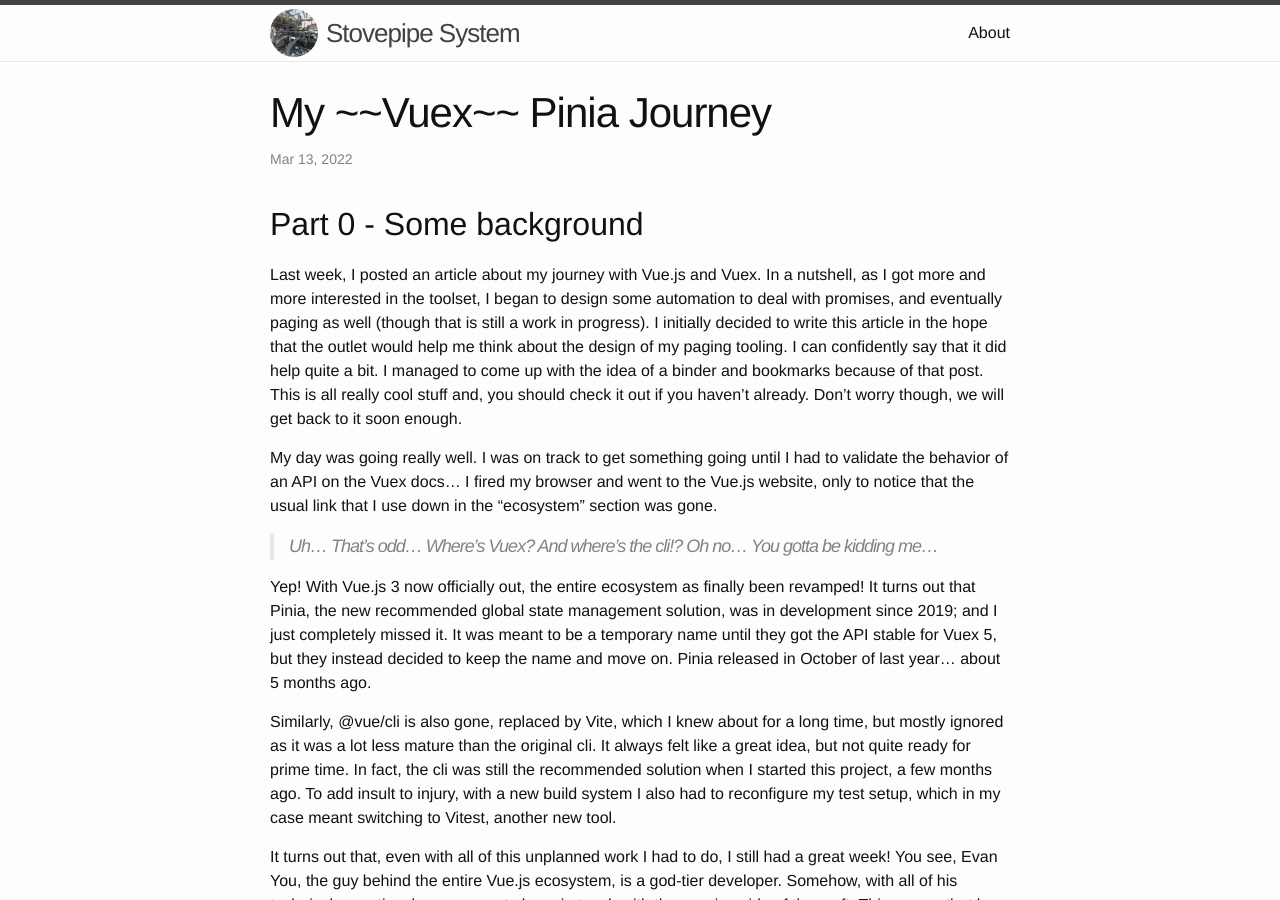
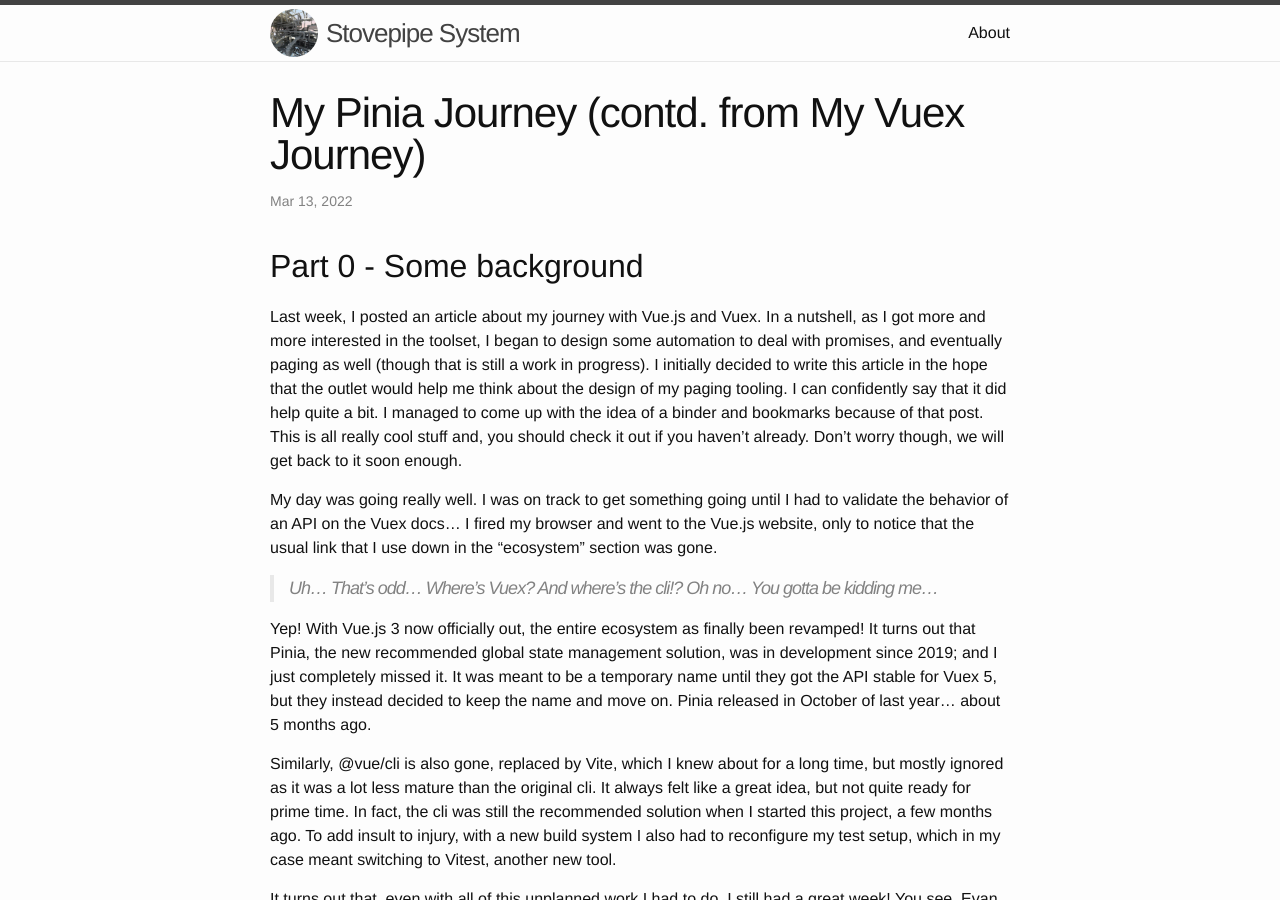
Before and after one commit to StovepipeSystem/StovepipeSystem.github.io, a Jekyll site: the page built from _posts/2022-03-12-pinia-journey.md, in a window 1280 px wide and 900 px high. Built offline with Jekyll 4.4.1, drawn with Linux system fonts in a browser that asks for light colours.

Commit message:
Minor title improvements for My Pinia Journey

```diff
--- a/_posts/2022-03-12-pinia-journey.md
+++ b/_posts/2022-03-12-pinia-journey.md
@@ -1,6 +1,6 @@
 ---
 layout: post
-title:  "My ~~Vuex~~ Pinia Journey"
+title:  "My Pinia Journey (contd. from My Vuex Journey)"
 date:   2022-03-12 23:30:00 -0500
 categories:
 ---
```
